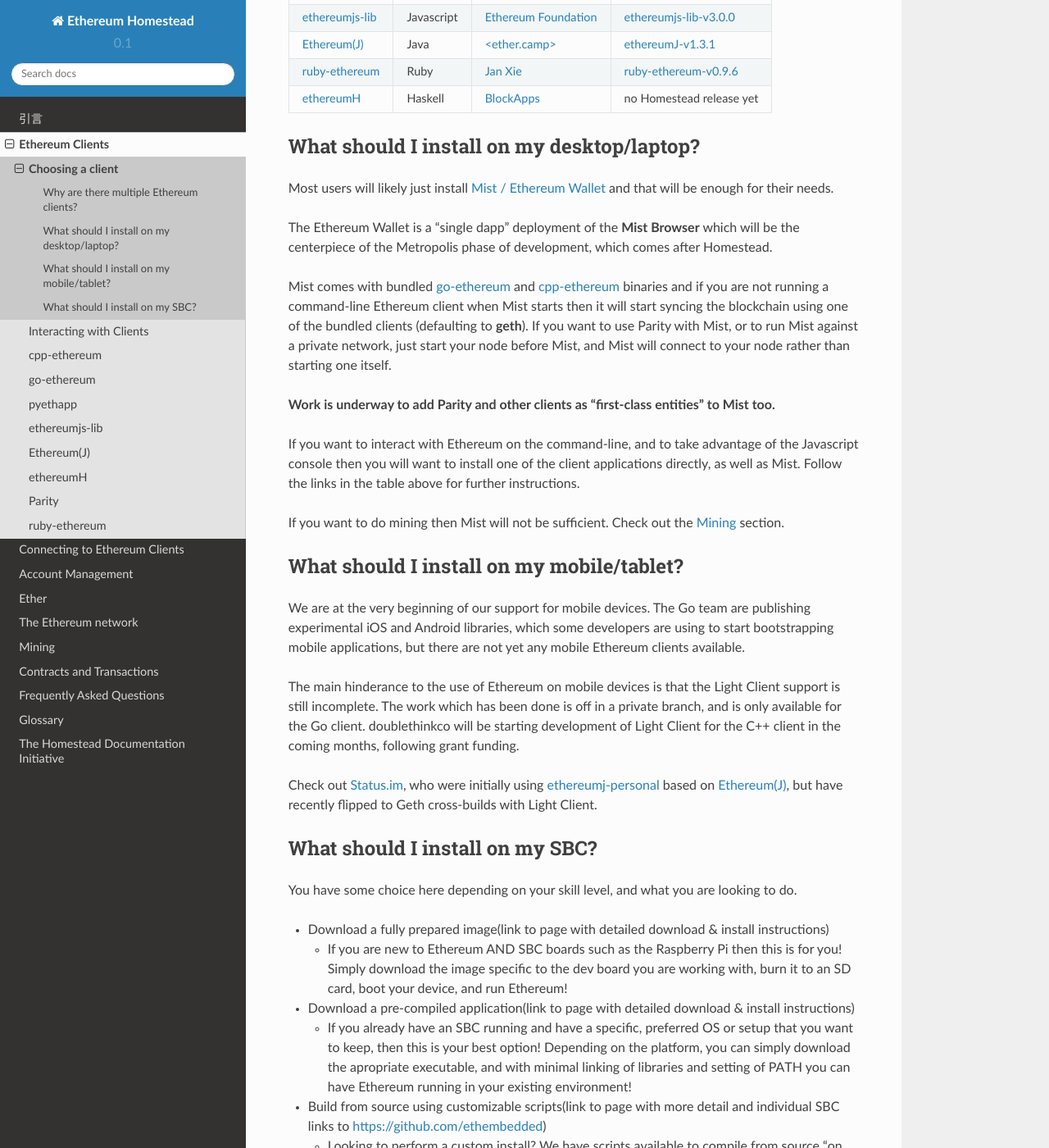
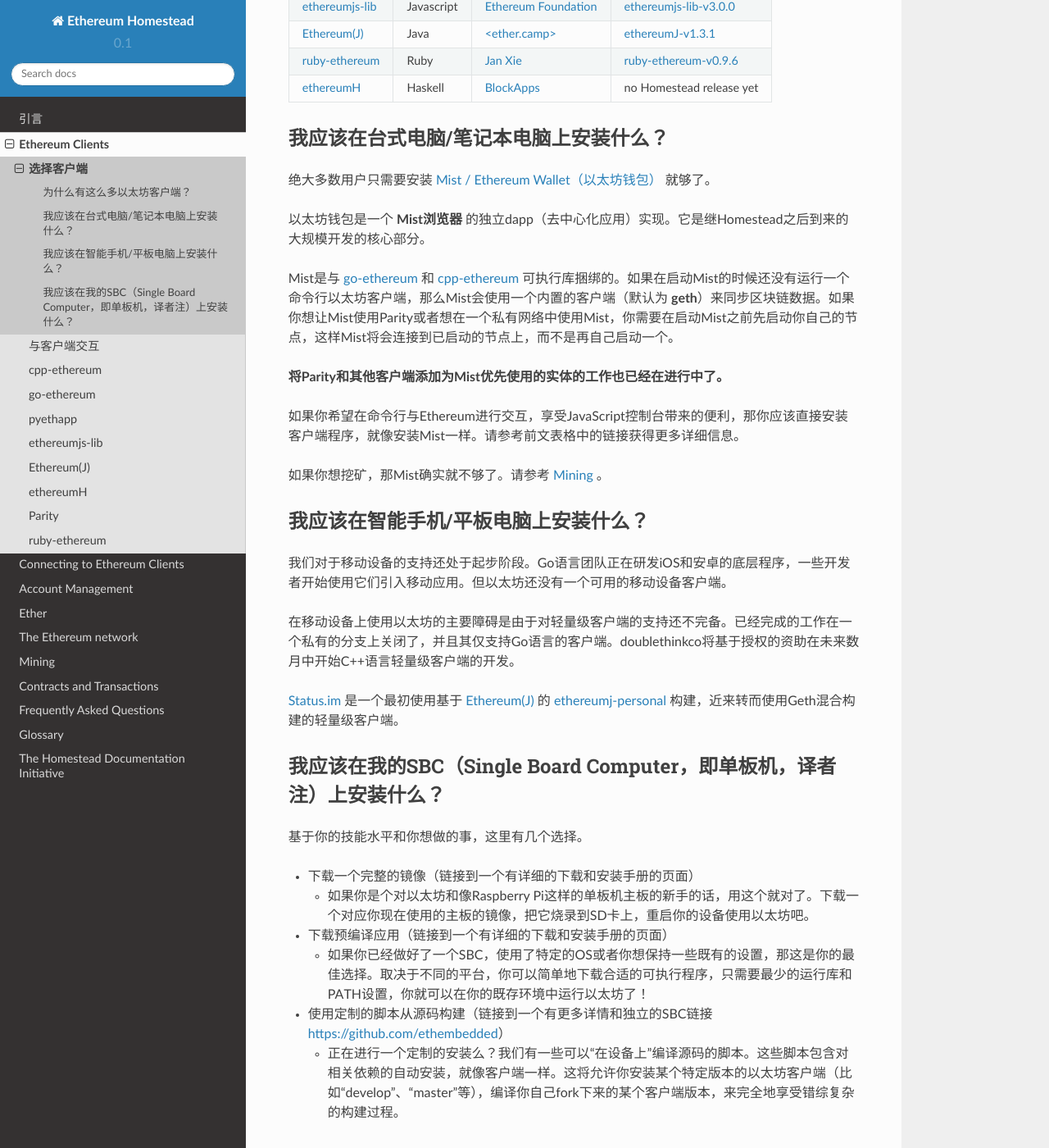
Before and after one commit to riversyang/homestead-guide-cn, a Sphinx documentation site: the page built from source/ethereum-clients/choosing-a-client.rst, in a window 1280 px wide and 1400 px high, scrolled down 568 px. Shown: the whole window at 82% size. Built offline with Sphinx 7.4.7 and the Read the Docs theme 2.0.0, drawn with Linux system fonts in a browser that asks for light colours; some of the changed text lies outside the part shown.

Commit message:
Complete translation of choosing-a-client section.

```diff
--- a/source/ethereum-clients/choosing-a-client.rst
+++ b/source/ethereum-clients/choosing-a-client.rst
@@ -1,21 +1,14 @@
 .. _sec:clients:
 
 *****************************************************
-Choosing a client
+选择客户端
 *****************************************************
 
-Why are there multiple Ethereum clients?
+为什么有这么多以太坊客户端？
 =====================================================================
+从这个项目的最早期就已经存在多个客户端实现，用以支持很多不同的操作系统。就生态系统的整体而言，客户端的多样性是个巨大的成就。它使我们可以验证基础协议（就像 `黄皮书 <https://github.com/ethereum/yellowpaper>`_ 描述的那样）是清晰明确的。它也保留了新的创新的可能，使我们保持坦诚。但这对最终用户而言确实有些头疼，因为并没有一个统一的“以太坊安装程序”。
 
-From the earliest days of the project there have been multiple
-client implementations across a range of different operating systems.  That
-client diversity is a huge win for the ecosystem as a whole.
-It lets us verify that the protocol (specified in the `Yellow Paper <https://github.com/ethereum/yellowpaper>`_)
-is unambiguous.  It keeps the door open for new innovation.  It keeps us
-all honest.  However, it can be very confusing for end-users, because there
-is no universal "Ethereum Installer" for them to use.
-
-As of September 2016, the leading implementations are :ref:`go-ethereum` and :ref:`Parity`.
+截止到2016年9月，领先的实现是 :ref:`go-ethereum` 和 :ref:`Parity`.
 
 +------------------------+------------+------------------------+-------------------------------------+
 | Client                 | Language   | Developers             | Latest release                      |
@@ -52,75 +45,48 @@
 .. _ruby-ethereum-v0.9.6: https://rubygems.org/gems/ruby-ethereum/versions/0.9.6
 
 
-What should I install on my desktop/laptop?
+我应该在台式电脑/笔记本电脑上安装什么？
 ================================================================================
+绝大多数用户只需要安装 `Mist / Ethereum Wallet（以太坊钱包） <https://github.com/ethereum/mist>`_ 就够了。
 
-Most users will likely just install `Mist / Ethereum Wallet <https://github.com/ethereum/mist>`_
-and that will be enough for their needs.
+以太坊钱包是一个  **Mist浏览器** 的独立dapp（去中心化应用）实现。它是继Homestead之后到来的大规模开发的核心部分。
 
-The Ethereum Wallet is a "single dapp" deployment of the **Mist Browser**
-which will be the centerpiece of the Metropolis phase of development, which
-comes after Homestead.
+Mist是与 :ref:`go-ethereum` 和 :ref:`cpp-ethereum` 可执行库捆绑的。如果在启动Mist的时候还没有运行一个命令行以太坊客户端，那么Mist会使用一个内置的客户端（默认为 **geth**）来同步区块链数据。如果你想让Mist使用Parity或者想在一个私有网络中使用Mist，你需要在启动Mist之前先启动你自己的节点，这样Mist将会连接到已启动的节点上，而不是再自己启动一个。
 
-Mist comes with bundled :ref:`go-ethereum` and :ref:`cpp-ethereum` binaries
-and if you are not running a command-line Ethereum client when Mist starts
-then it will start syncing the blockchain using one of the bundled clients
-(defaulting to **geth**).  If you want to use Parity with Mist, or to run Mist against
-a private network, just start your node before Mist, and Mist
-will connect to your node rather than starting one itself.
+**将Parity和其他客户端添加为Mist优先使用的实体的工作也已经在进行中了。**
 
-**Work is underway to add Parity and other clients as "first-class entities"
-to Mist too.**
+如果你希望在命令行与Ethereum进行交互，享受JavaScript控制台带来的便利，那你应该直接安装客户端程序，就像安装Mist一样。请参考前文表格中的链接获得更多详细信息。
 
-If you want to interact with Ethereum on the command-line, and to take
-advantage of the Javascript console then you will want to install one of
-the client applications directly, as well as Mist.  Follow the links in
-the table above for further instructions.
-
-If you want to do mining then Mist will not be sufficient.  Check out
-the :ref:`mining` section.
+如果你想挖矿，那Mist确实就不够了。请参考 :ref:`mining` 。
 
 
-What should I install on my mobile/tablet?
+我应该在智能手机/平板电脑上安装什么？
 ================================================================================
+我们对于移动设备的支持还处于起步阶段。Go语言团队正在研发iOS和安卓的底层程序，一些开发者开始使用它们引入移动应用。但以太坊还没有一个可用的移动设备客户端。
 
-We are at the very beginning of our support for mobile devices.   The Go
-team are publishing experimental iOS and Android libraries, which some
-developers are using to start bootstrapping mobile applications, but there
-are not yet any mobile Ethereum clients available.
+在移动设备上使用以太坊的主要障碍是由于对轻量级客户端的支持还不完备。已经完成的工作在一个私有的分支上关闭了，并且其仅支持Go语言的客户端。doublethinkco将基于授权的资助在未来数月中开始C++语言轻量级客户端的开发。
 
-The main hinderance to the use of Ethereum on mobile devices is that the
-Light Client support is still incomplete.   The work which has been done is
-off in a private branch, and is only available for the Go client.
-doublethinkco will be starting development of Light Client for the C++ client
-in the coming months, following grant funding.
-
-Check out `Status.im <http://status.im>`_, who were initially using
-`ethereumj-personal <https://github.com/status-im/ethereumj-personal>`_ based
-on :ref:`Ethereum(J)`, but have recently flipped to Geth cross-builds with
-Light Client.
+`Status.im <http://status.im>`_ 是一个最初使用基于 :ref:`Ethereum(J)` 的 `ethereumj-personal <https://github.com/status-im/ethereumj-personal>`_ 构建，近来转而使用Geth混合构建的轻量级客户端。
 
 
-What should I install on my SBC?
+我应该在我的SBC（Single Board Computer，即单板机，译者注）上安装什么？
 ================================================================================
+基于你的技能水平和你想做的事，这里有几个选择。
 
-You have some choice here depending on your skill level, and what you are looking to do.
+* 下载一个完整的镜像（链接到一个有详细的下载和安装手册的页面）
 
-* Download a fully prepared image(link to page with detailed download & install instructions)
+  * 如果你是个对以太坊和像Raspberry Pi这样的单板机主板的新手的话，用这个就对了。下载一个对应你现在使用的主板的镜像，把它烧录到SD卡上，重启你的设备使用以太坊吧。
 
-  * If you are new to Ethereum AND SBC boards such as the Raspberry Pi then this is for you! Simply download the image specific to the dev board you are working with, burn it to an SD card, boot your device, and run Ethereum!
+* 下载预编译应用（链接到一个有详细的下载和安装手册的页面）
 
-* Download a pre-compiled application(link to page with detailed download & install instructions)
+  * 如果你已经做好了一个SBC，使用了特定的OS或者你想保持一些既有的设置，那这是你的最佳选择。取决于不同的平台，你可以简单地下载合适的可执行程序，只需要最少的运行库和PATH设置，你就可以在你的既存环境中运行以太坊了！
 
-  * If you already have an SBC running and have a specific, preferred OS or setup that you want to keep, then this is your best option! Depending on the platform, you can simply download the apropriate executable, and with minimal linking of libraries and setting of PATH you can have Ethereum running in your existing environment!
+* 使用定制的脚本从源码构建（链接到一个有更多详情和独立的SBC链接 https://github.com/ethembedded）
 
-* Build from source using customizable scripts(link to page with more detail and individual SBC links to https://github.com/ethembedded)
-
-  * Looking to perform a custom install?  We have scripts available to compile from source "on device". Our scripts contain auto-install of dependencies as well as the client itself. This will allow you to install a specific version of the Ethereum client(i.e.-"develop", "master", etc.), compile your own forked version of a client, and generally play around with the intracacies of the build process.
+  * 正在进行一个定制的安装么？我们有一些可以“在设备上”编译源码的脚本。这些脚本包含对相关依赖的自动安装，就像客户端一样。这将允许你安装某个特定版本的以太坊客户端（比如“develop”、“master”等），编译你自己fork下来的某个客户端版本，来完全地享受错综复杂的构建过程。
 
 
 ********************************************************************************
-Interacting with Clients
+与客户端交互
 ********************************************************************************
-
-In order to interact with Ethereum clients programatically, please refer to the :ref:`Connecting to Clients` section.
+关于从代码上与以太坊客户端交互，请参阅 :ref:`Connecting to Clients` 。
```
